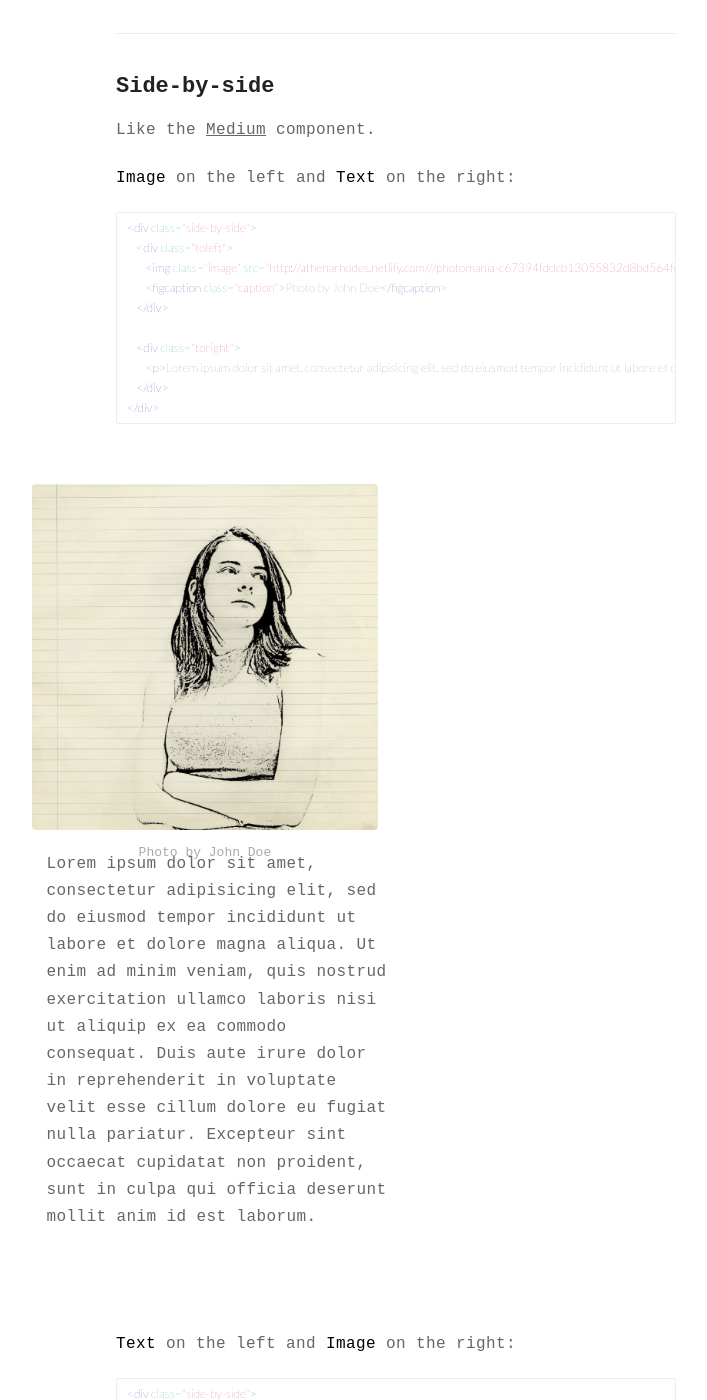
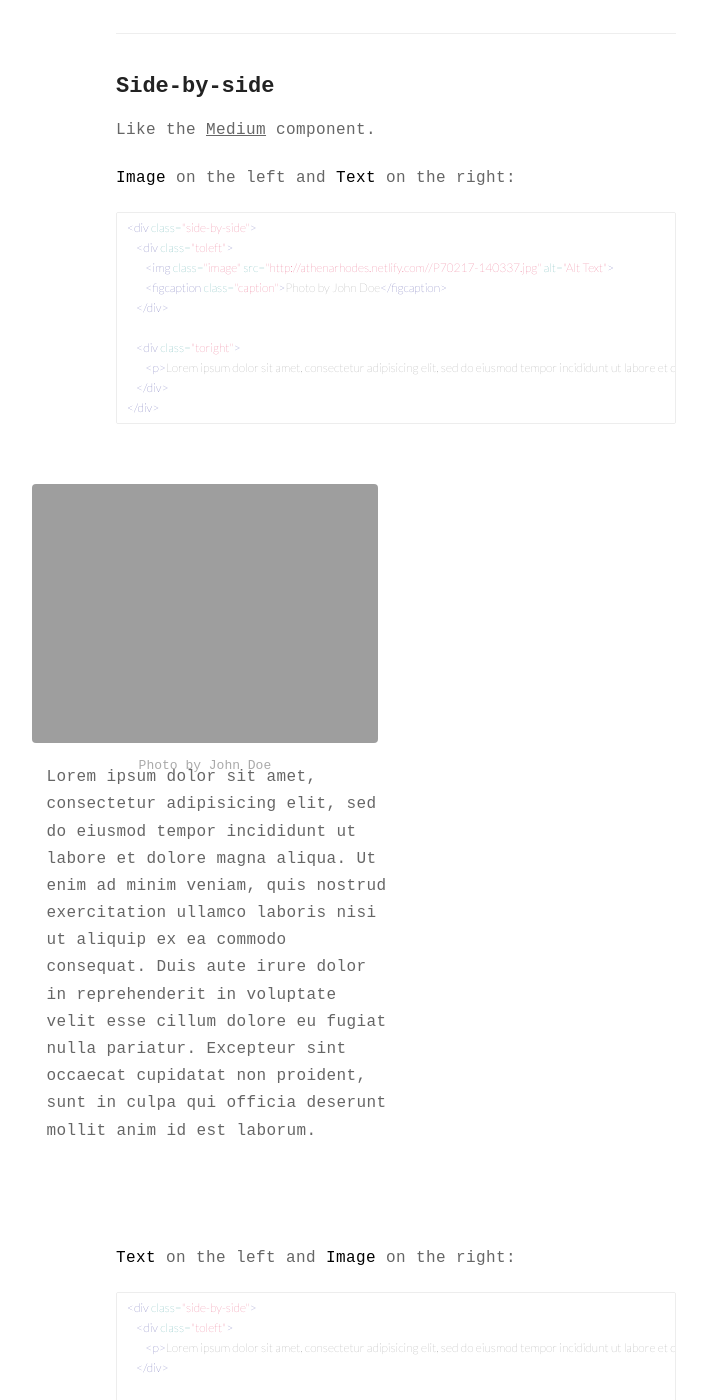
Before and after one commit to princessvespa/myblog, a Jekyll site: the page built from _posts/2015-02-24-markdown-extra-components.markdown, in a window 1280 px wide and 1400 px high, scrolled down 1091 px. Shown: the whole window, without its empty margins (244-951 px from the left). Built offline with Jekyll 4.4.1, drawn with Linux system fonts in a browser that asks for light colours; some web fonts are replaced; comment, search, counter and statistics services are not loaded; some of the changed text lies outside the part shown.

Commit message:
Update _config.yml

```diff
--- a/_config.yml
+++ b/_config.yml
@@ -18,7 +18,7 @@ description: A blog about nonsense and stuff related
 # if it's an external image, update below for true
 # better with square images
 external-image: true
-picture: /photomania-c67394fddcb13055832d8bd564fdc317.jpg
+picture: P70217-140337.jpg
 
 # If you want to include your resume, set to true
 # and specify source (external or local).
```
